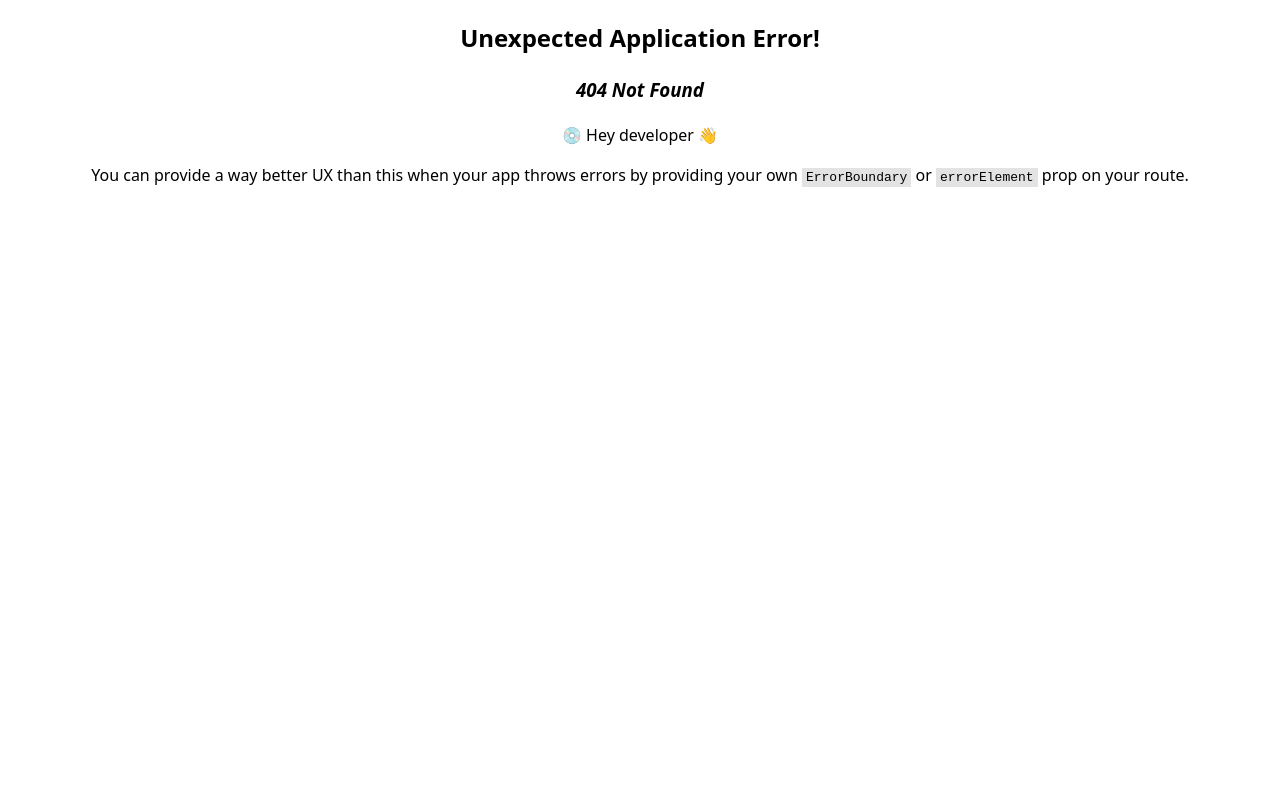
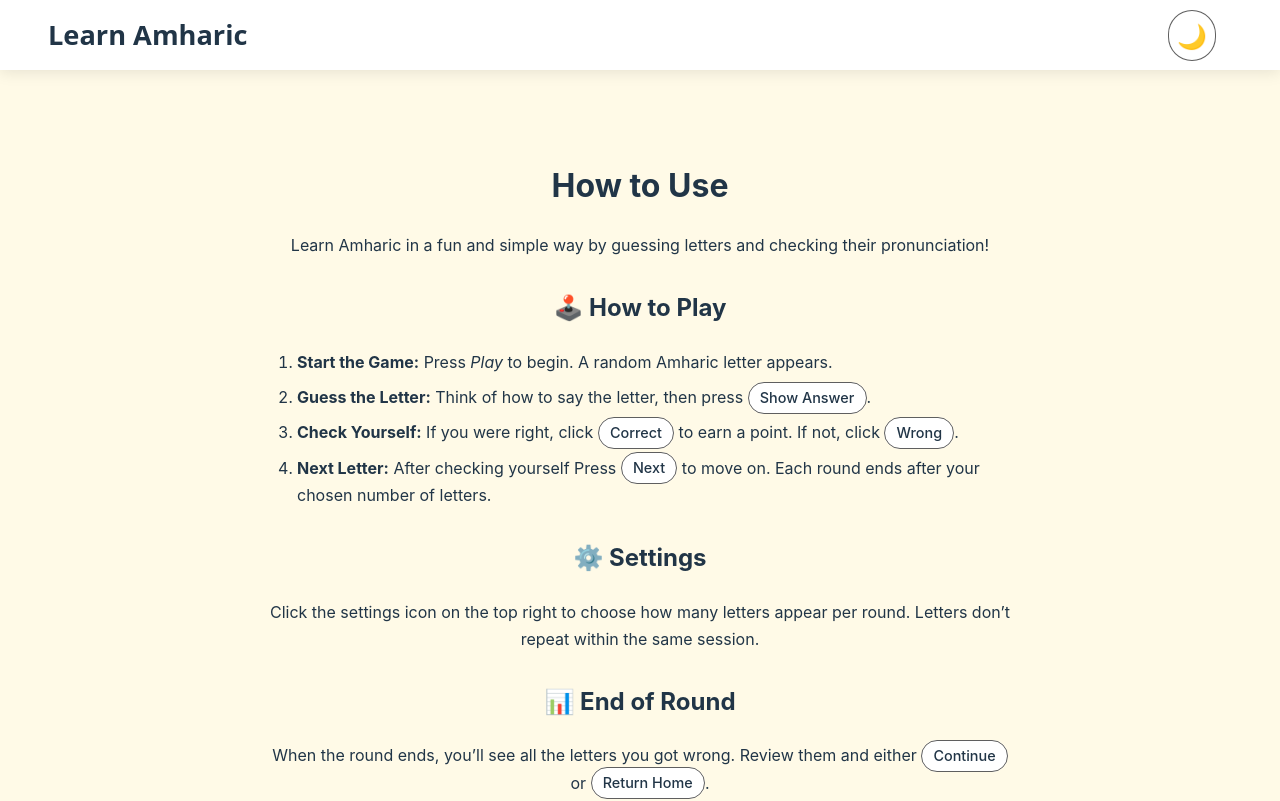
Before and after one commit to Nah4-4/learn-amharic, a React (Vite) app: page /learn-amharic/how-to in a window 1280 px wide. Before the commit this address had no page. Shown: the top 801 px of the page. Built offline with nearby package versions, Linux system fonts and the light colour scheme.

Commit message:
added how-to page

```diff
--- a/src/About.css
+++ b/src/About.css
@@ -1,5 +1,5 @@
 .about-page {
-  min-height: 100vh;
+  min-height: 100%;
   display: flex;
   flex-direction: column;
   align-items: center;
--- a/src/Home.css
+++ b/src/Home.css
@@ -1,4 +1,17 @@
-.main{
-    display: flex;
-    flex-direction: column;
+.main {
+  display: flex;
+  flex-direction: column;
+  gap: 1.5rem;
+  align-content: center;
+  justify-content: center;
+  height: 100%;
 }
+.main a {
+  background-color: var(--fg);
+  color: var(--bg);
+  font-size: 1.4rem;
+  text-decoration: none;
+  border-radius: 40px;
+  padding: 0.8rem 2.2rem;
+  font-weight: 500;
+}
--- a/src/Home.jsx
+++ b/src/Home.jsx
@@ -1,14 +1,18 @@
 import { Link } from "react-router-dom";
-import "./Home.css"
+import "./Home.css";
 
 export default function Home() {
   return (
-    <>
       <div className="main">
-        <Link to={"/play"}>Play</Link>
-        <Link to={"/how_to"}>How to play</Link>
-        <Link to={"/about"}>About</Link>
+        <p>
+          <Link to={"/play"}>Play</Link>
+        </p>
+        <p>
+          <Link to={"/how-to"}>How to play</Link>
+        </p>
+        <p style={{marginBottom:"13rem"}}>
+          <Link to={"/about"}>About</Link>
+        </p>
       </div>
-    </>
   );
 }
--- /dev/null
+++ b/src/How-to.css
@@ -0,0 +1,49 @@
+.how-to-use {
+  max-width: 750px;
+  margin: 2rem auto;
+  padding: 1.5rem;
+  font-family: "Inter", sans-serif;
+  line-height: 1.7;
+}
+
+.how-to-use h1 {
+  text-align: center;
+  margin-bottom: 1.2rem;
+}
+
+.how-to-use h2 {
+  margin-top: 1.8rem;
+}
+
+.how-to-use ol {
+  margin-left: 1rem;
+  padding-left: 1rem;
+  text-align: initial;
+}
+.how-to-use ul {
+  margin-left: 1rem;
+  padding-left: 1rem;
+  list-style-position: inside;
+}
+
+.how-to-use li {
+  margin: 0.5rem 0;
+}
+
+.footer-note {
+  text-align: center;
+  margin-top: 2rem;
+  font-style: italic;
+}
+.how-to-use span{
+border-radius: 18px;
+  border: 1px solid transparent;
+  padding: 0.4rem 0.7rem;
+  font-size: 0.9em;
+  font-weight: 500;
+  font-family: inherit;
+  cursor: pointer;
+  background-color: var(--hbg);
+  color: var(--bnc);
+  border: 1px solid var(--bnb);
+}
--- /dev/null
+++ b/src/How-to.jsx
@@ -0,0 +1,50 @@
+import "./how-to.css";
+export default function HowToUse() {
+  return (
+    <div className="how-to-use">
+      <h1>How to Use</h1>
+
+      <p>
+        Learn Amharic in a fun and simple way by guessing letters and checking
+        their pronunciation!
+      </p>
+
+      <section>
+        <h2>🕹️ How to Play</h2>
+        <ol>
+          <li><strong>Start the Game:</strong> Press <em>Play</em> to begin. A random Amharic letter appears.</li>
+          <li><strong>Guess the Letter:</strong> Think of how to say the letter, then press <span>Show Answer</span>.</li>
+          <li><strong>Check Yourself:</strong> If you were right, click <span>Correct</span> to earn a point. If not, click <span>Wrong</span>.</li>
+          <li><strong>Next Letter:</strong> After checking yourself Press <span>Next</span> to move on. Each round ends after your chosen number of letters.</li>
+        </ol>
+      </section>
+
+      <section>
+        <h2>⚙️ Settings</h2>
+        <p>
+          Click the settings icon on the top right to choose how many letters
+          appear per round. Letters don’t repeat within the same session.
+        </p>
+      </section>
+
+      <section>
+        <h2>📊 End of Round</h2>
+        <p>
+          When the round ends, you’ll see all the letters you got wrong. Review
+          them and either <span>Continue</span> or <span>Return Home</span>.
+        </p>
+      </section>
+
+      <section>
+        <h2>💡 Tips</h2>
+        <ul>
+          <li>Say each letter out loud before revealing the answer.</li>
+          <li>Focus on the wrong ones after each round.</li>
+          <li>Play a few short rounds every day to memorize faster.</li>
+        </ul>
+      </section>
+
+      {/* <p className="footer-note">📱 Works on any device — no downloads needed!</p> */}
+    </div>
+  );
+}
--- a/src/RootLayout.jsx
+++ b/src/RootLayout.jsx
@@ -1,11 +1,12 @@
 import { Outlet } from "react-router-dom";
 import Header from "./Header";
-
-export default function RootLayout(){
-    return(
-        <>
-            <Header/>
-            <Outlet/>
-        </>
-    )
+export default function RootLayout() {
+  return (
+    <div style={{display:"flex", flexDirection:"column", height:"100%"}}>
+      <Header />
+      <div style={{flex:"1"}}>
+        <Outlet />
+      </div>
+    </div>
+  );
 }
--- a/src/Setting.jsx
+++ b/src/Setting.jsx
@@ -92,6 +92,7 @@ export default function Setting({ open, onClose, onSave }) {
                 </button>
               ))}
             </div>
+            <span>Per Round</span>
           </div>
 
           <div className="help">
--- a/src/index.css
+++ b/src/index.css
@@ -15,11 +15,13 @@
 #root {
   width: 100%;
 }
+html{
+  height: 100%;
+}
 body {
   margin: 0;
   padding: 0;
   display: flex;
-  place-items: center;
   min-width: 320px;
   min-height: 100%;
 }
@@ -27,7 +29,7 @@ button {
   border-radius: 18px;
   border: 1px solid transparent;
   padding: 0.6rem 1.1rem;
-  font-size: 1em;
+  font-size: 1.1em;
   font-weight: 500;
   font-family: inherit;
   cursor: pointer;
--- a/src/main.jsx
+++ b/src/main.jsx
@@ -6,6 +6,7 @@ import Game from "./Game.jsx";
 import RootLayout from "./RootLayout.jsx";
 import Home from "./Home.jsx";
 import About from "./About.jsx";
+import HowToUse from "./How-to.jsx";
 
 const router = createBrowserRouter(
   [
@@ -16,6 +17,7 @@ const router = createBrowserRouter(
         { path: "/", element: <Home /> },
         { path: "/play", element: <Game /> },
         { path: "/about", element: <About /> },
+        { path: "/how-to", element: <HowToUse /> },
       ],
     },
   ],
--- a/vite.config.js
+++ b/vite.config.js
@@ -4,5 +4,5 @@ import react from '@vitejs/plugin-react'
 // https://vite.dev/config/
 export default defineConfig({
   plugins: [react()],
-  base:"/learn-amharic/",
+  base:"/learn-amharic",
 })
```
